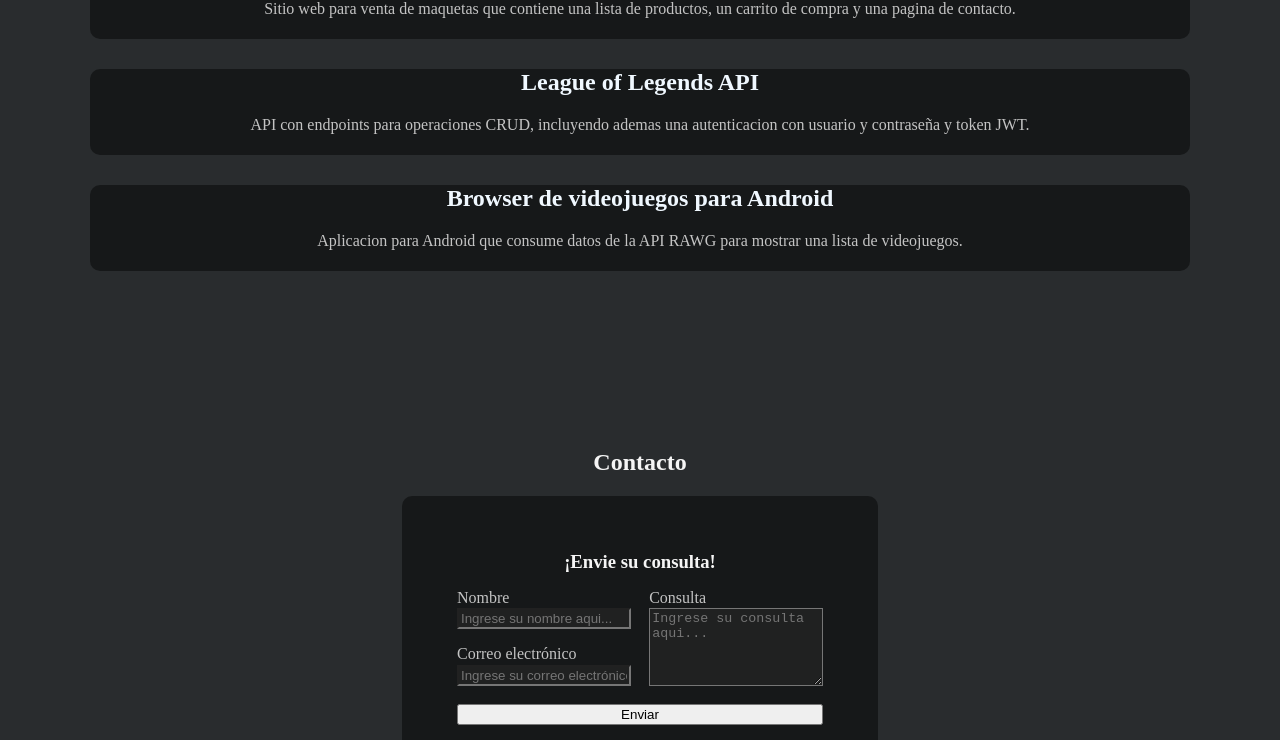
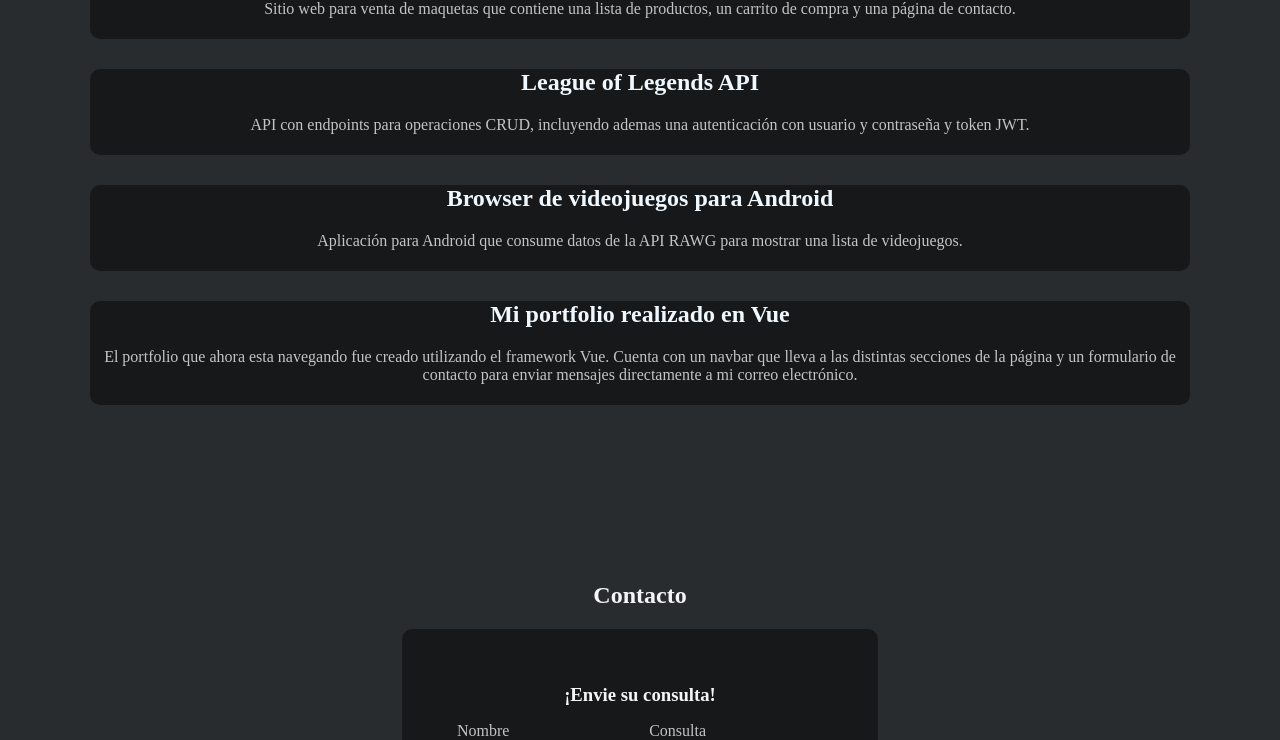
Before and after one commit to lilCapybara/Landing-page, a Vue app in the folder Landing page/: page / in a window 1280 px wide. Shown: the part 2175-2915 px from the top of the page. Built offline with nearby package versions, Linux system fonts and the light colour scheme.

Commit message:
Agregado portfolio a la seccion de proyectos

```diff
--- a/Landing page/src/components/ProjectsSection/ProjectsSection.vue
+++ b/Landing page/src/components/ProjectsSection/ProjectsSection.vue
@@ -11,7 +11,7 @@
 
         descripcion="Sitio web para venta de maquetas que contiene
         una lista de productos, un carrito de compra y una
-        pagina de contacto."
+        página de contacto."
 
         link="https://github.com/lilCapybara/Koda-CraftAngular.git"
       />
@@ -19,7 +19,7 @@
         titulo="League of Legends API"
 
         descripcion="API con endpoints para operaciones CRUD,
-        incluyendo ademas una autenticacion con usuario
+        incluyendo ademas una autenticación con usuario
         y contraseña y token JWT."
 
         link="https://github.com/workerCapybara/LeagueOfLegendsAPI"
@@ -27,10 +27,19 @@
       <ProjectCard
         titulo="Browser de videojuegos para Android"
 
-        descripcion="Aplicacion para Android que consume datos de la
+        descripcion="Aplicación para Android que consume datos de la
         API RAWG para mostrar una lista de videojuegos."
 
         link="https://github.com/workerCapybara/vgbrowser.git"
+      />
+      <ProjectCard
+        titulo="Mi portfolio realizado en Vue"
+
+        descripcion="El portfolio que ahora esta navegando fue creado utilizando el framework Vue.
+        Cuenta con un navbar que lleva a las distintas secciones de la página y un formulario de contacto
+        para enviar mensajes directamente a mi correo electrónico."
+
+        link="https://github.com/lilCapybara/Landing-page.git"
       />
     </div>
 </template>
```
